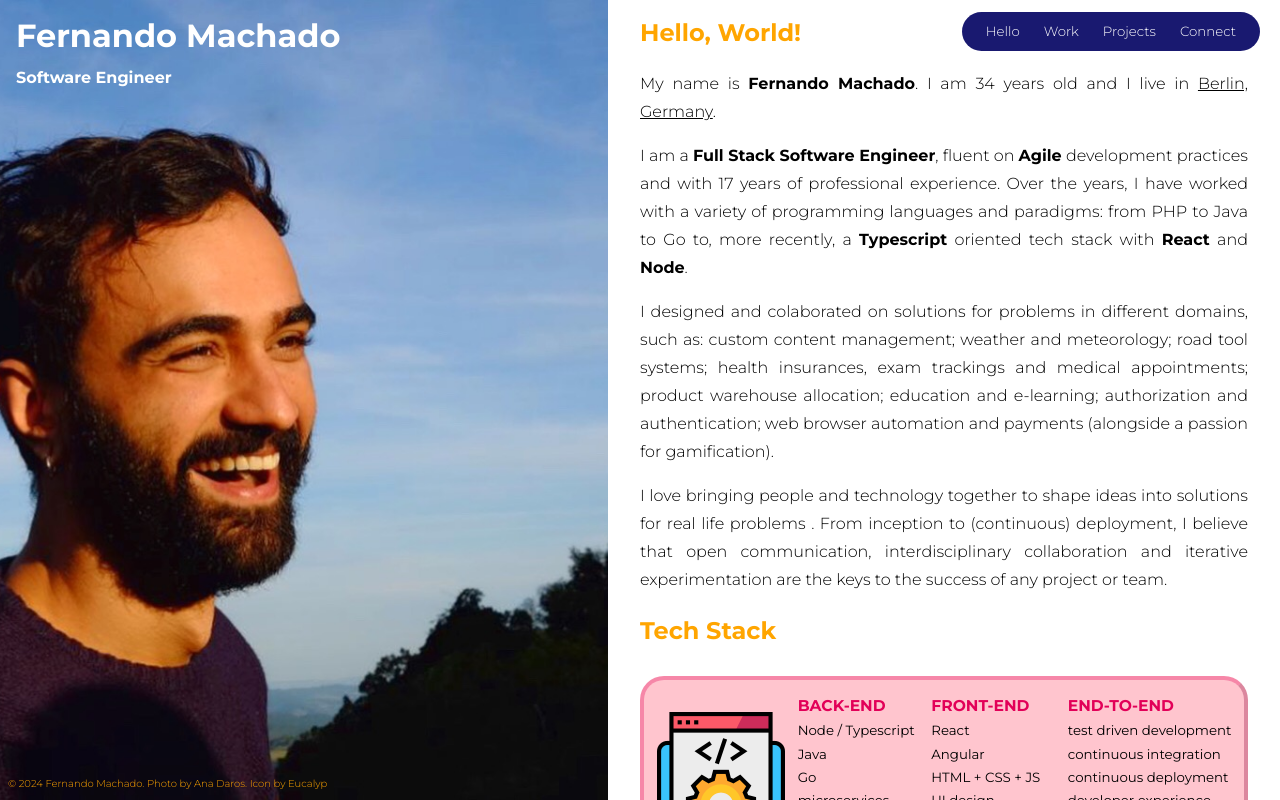
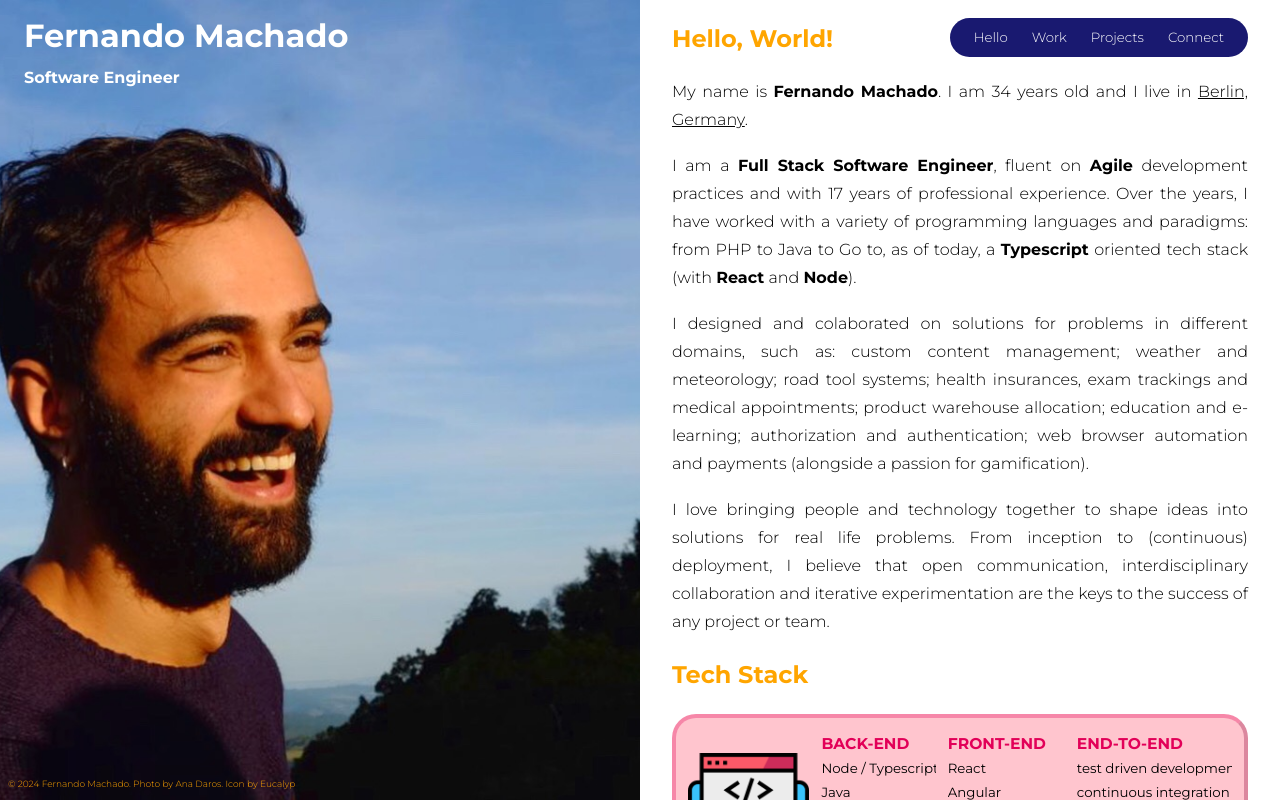
Before and after one commit to fer-nando-machado/fer-nando-machado.github.io, a React (Vite) app: page / in a window 1280 px wide. Built offline with nearby package versions, Linux system fonts and the light colour scheme.

Commit message:
refines margins and texts

```diff
--- a/src/App.css
+++ b/src/App.css
@@ -1,8 +1,7 @@
 header {
   position: absolute;
-  top: 0;
-  left: 8px;
-  margin: 8px;
+  top: 8px;
+  left: 24px;
   color: white;
 }
 
@@ -10,15 +9,14 @@ footer {
   position: absolute;
   color: #ffa500;
   margin: 8px;
-  font-size: 10px;
+  font-size: 9px;
   bottom: 0;
 }
 
 nav {
   position: fixed;
   top: 0;
-  right: 8px;
-  margin: 12px;
+  right: 0;
   background: midnightblue;
   border-radius: 24px;
   color: white;
@@ -43,14 +41,12 @@ figure {
 
 article {
   flex: 1;
-  padding: 0 2.5vw;
   overflow-y: auto;
   overflow-x: hidden;
   text-align: justify;
 }
 
 article h2 {
-  margin: 12px 0;
   color: #ffa500;
 }
 
@@ -58,13 +54,19 @@ article a {
   text-decoration: underline;
 }
 
-section {
-  margin: 24px 0;
+nav,
+article > p,
+article > h2,
+article > section {
+  margin: 18px 2.5vw;
 }
 
 @media (max-width: 768px) {
   main {
     flex-direction: column;
+  }
+  figure {
+    flex: 0.5;
   }
 }
 
--- a/src/pages/Connect.tsx
+++ b/src/pages/Connect.tsx
@@ -11,16 +11,7 @@ const Connect: React.FC = () => {
         <a href="https://dev.to/fernandomachado">DEV Community</a>:
       </p>
       <Blog />
-
-      <p>
-        On my free time, I love being in the nature, riding bikes, swimming in
-        lakes, trying out a new recipe, vibing to a wild variety of music and
-        playing videogames.{" "}
-        <small title="Nintendo Friend Code">
-          (Friend Code: 4419-5091-4908)🍄
-        </small>
-      </p>
-      <p>Feel free to get in touch!</p>
+      <p>Feel free to drop a message!</p>
       <Contacts />
     </>
   );
--- a/src/pages/Hello.tsx
+++ b/src/pages/Hello.tsx
@@ -10,22 +10,18 @@ const Hello: React.FC = () => {
   return (
     <>
       <h2>Hello, World!</h2>
-      <div className="split-bio">
       <p>
-          My name is <strong>Fernando Machado</strong>. I am {age} years old and
-          I live in{" "}
-          <a href="https://maps.app.goo.gl/iETR6NFQmsKfKyyq5">
-            Berlin, Germany
-          </a>
-          .
+        My name is <strong>Fernando Machado</strong>. I am {age} years old and I
+        live in{" "}
+        <a href="https://maps.app.goo.gl/iETR6NFQmsKfKyyq5">Berlin, Germany</a>.
       </p>
       <p>
         I am a <strong>Full Stack Software Engineer</strong>, fluent on{" "}
-          <strong>Agile</strong> development practices and with {experience}{" "}
-          years of professional experience. Over the years, I have worked with a
-          variety of programming languages and paradigms: from PHP to Java to Go
-          to, more recently, a <strong>Typescript</strong> oriented tech stack
-          with <strong>React</strong> and <strong>Node</strong>.
+        <strong>Agile</strong> development practices and with {experience} years
+        of professional experience. Over the years, I have worked with a variety
+        of programming languages and paradigms: from PHP to Java to Go to, as of
+        today, a <strong>Typescript</strong> oriented tech stack (with{" "}
+        <strong>React</strong> and <strong>Node</strong>).
       </p>
       <p>
         I designed and colaborated on solutions for problems in different
@@ -37,13 +33,11 @@ const Hello: React.FC = () => {
       </p>
       <p>
         I love bringing people and technology together to shape ideas into
-          solutions for real life problems . From inception to (continuous)
+        solutions for real life problems. From inception to (continuous)
         deployment, I believe that open communication, interdisciplinary
-          collaboration and iterative experimentation are the keys to the
-          success of any project or team.
+        collaboration and iterative experimentation are the keys to the success
+        of any project or team.
       </p>
-        <p></p>
-      </div>
       <h2>Tech Stack</h2>
       <TechStack />
       <p>
--- a/src/pages/Projects.tsx
+++ b/src/pages/Projects.tsx
@@ -6,8 +6,8 @@ const Projects: React.FC = () => {
     <>
       <h2>Projects</h2>
       <p>
-        A selection of my <strong>open-source</strong> projects available at{" "}
-        <a href="https://github.com/fer-nando-machado/">GitHub</a>.
+        A selection of my <strong>open-source</strong> projects also available
+        at <a href="https://github.com/fer-nando-machado/">GitHub</a>.
       </p>
       <Section />
     </>
--- a/src/sections/Contacts.tsx
+++ b/src/sections/Contacts.tsx
@@ -20,6 +20,10 @@ const Contacts: React.FC = () => {
         <li>
           <a href="mailto:lfmachado90@gmail.com">Email</a>
         </li>
+        <li>
+          Nintendo Switch:{" "}
+          <small title="Nintendo Switch Friend Code"> 4419-5091-4908 🍄</small>
+        </li>
       </ul>
     </section>
   );
```
Lines whose indentation alone changed are shown as unchanged.
